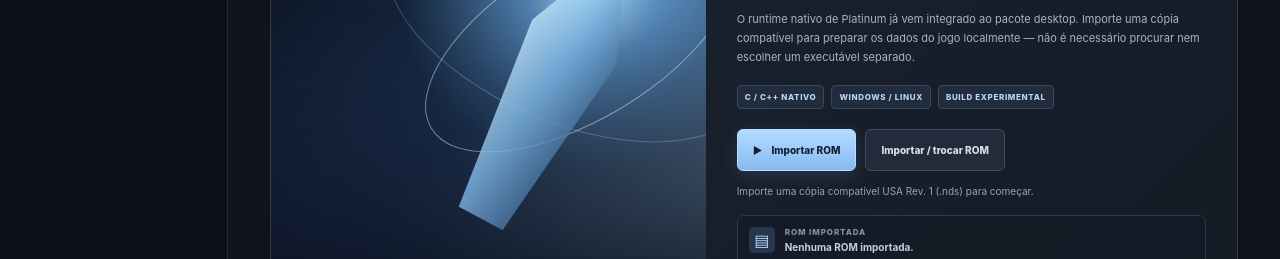
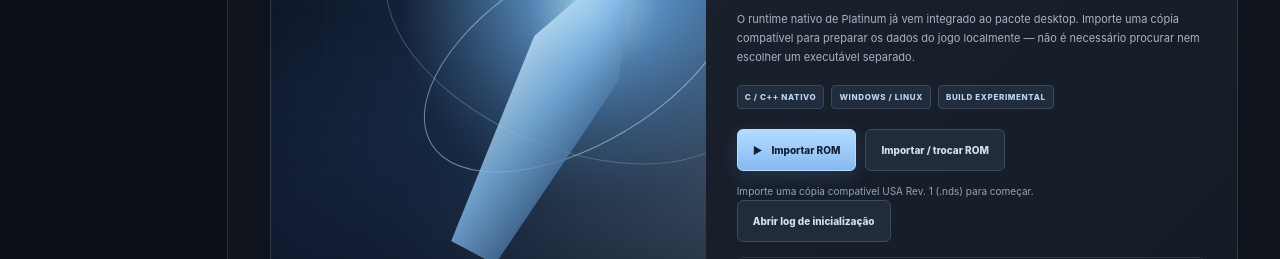
Before and after one commit to CarlosCosta07-s/Platina_reluzente-, an Electron app: page launcher-app/web/index.html in a window 1280 px wide. Shown: the part 662-921 px from the top of the page. Drawn offline with Linux system fonts and the light colour scheme; no server answers.

Commit message:
Add visible native startup log action

```diff
--- a/launcher-app/web/index.html
+++ b/launcher-app/web/index.html
@@ -91,6 +91,9 @@
             <button id="rom-button" class="secondary-button" type="button">Importar / trocar ROM</button>
           </div>
           <p id="launch-status" class="inline-status" role="status" aria-live="polite">Importe uma cópia compatível USA Rev. 1 (.nds) para começar.</p>
+          <div class="detail-actions diagnostic-actions">
+            <button id="startup-log-button" class="secondary-button" type="button">Abrir log de inicialização</button>
+          </div>
           <div class="rom-summary-row"><span class="summary-icon" aria-hidden="true">▤</span><span><small>ROM IMPORTADA</small><strong id="rom-summary">Nenhuma ROM importada.</strong></span></div>
         </div>
       </section>
```
